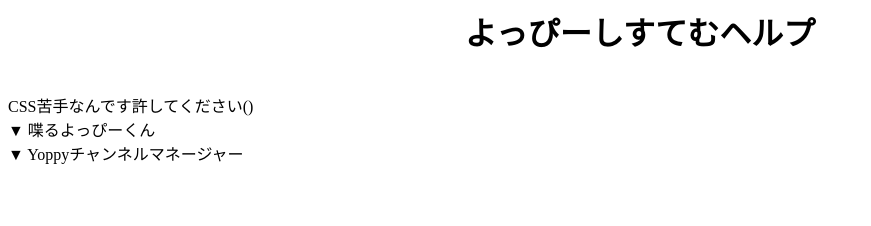
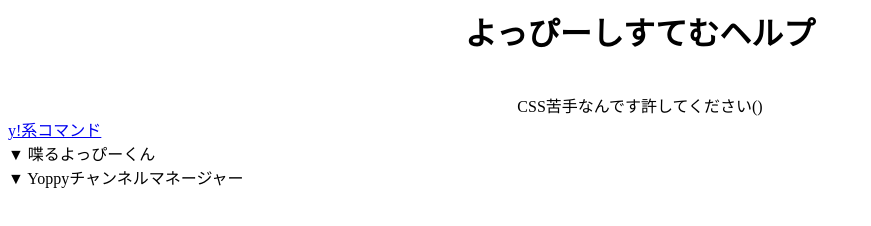
Before and after one commit to ykundesu/ykundesu.github.io, a plain HTML site: page index.html in a window 1280 px wide. Shown: the whole page, without its empty margins (0-871 px from the left). Drawn offline with Linux system fonts and the light colour scheme.

Commit message:
y!系コマンドリンク追加 CSS苦手ry)にcenter追加

```diff
--- a/index.html
+++ b/index.html
@@ -1,6 +1,7 @@
 <h1><center>よっぴーしすてむヘルプ</center></h1><br>
 <title>よっぴーしすてむヘルプ|トップ</title>
-CSS苦手なんです許してください()
+<center>CSS苦手なんです許してください()</center>
+<a href="y/">y!系コマンド</a>
 <div onclick="obj=document.getElementById('sy').style; obj.display=(obj.display=='none')?'block':'none';">
 <a style="cursor:pointer;">▼ 喋るよっぴーくん</a>
 </div>
```
